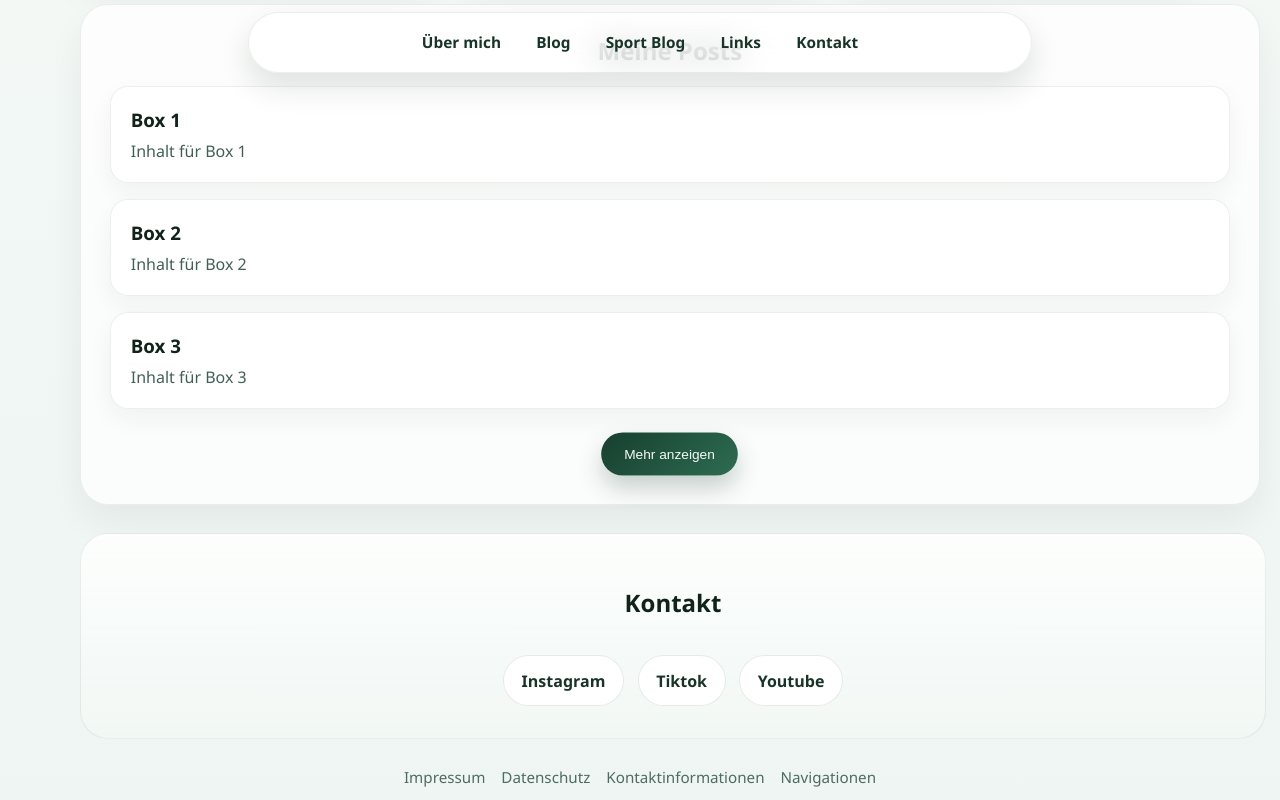
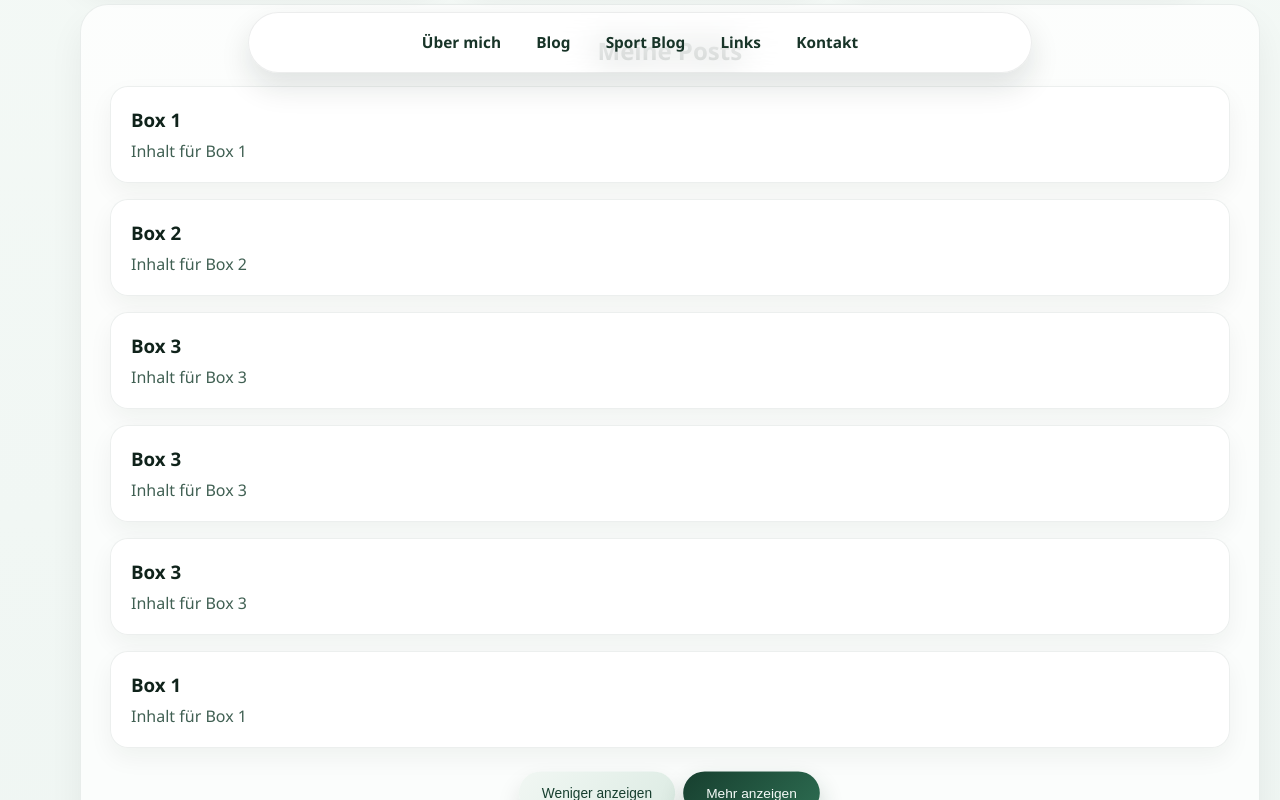
Before and after one commit to VossiDev09/One-pager-project, an Angular app: page / in a window 1280 px wide. Both pictures are taken after a click on the button "Mehr anzeigen". Shown: the part 854-1654 px from the top of the page. Built offline with nearby package versions, Linux system fonts and the light colour scheme.

Commit message:
feat: enhance blog component with animations and dynamic post display

```diff
--- a/src/app/app.config.ts
+++ b/src/app/app.config.ts
@@ -1,8 +1,5 @@
 import { ApplicationConfig, provideBrowserGlobalErrorListeners } from '@angular/core';
 
 export const appConfig: ApplicationConfig = {
-  providers: [
-    provideBrowserGlobalErrorListeners(),
-
-  ]
+  providers: [provideBrowserGlobalErrorListeners()],
 };
--- a/src/app/components/blog/blog.css
+++ b/src/app/components/blog/blog.css
@@ -24,12 +24,19 @@
 }
 
 .post-box {
+  --item-index: 0;
   background: rgba(255, 255, 255, 0.96);
   border: 1px solid rgba(24, 52, 40, 0.08);
   border-radius: 18px;
   padding: 1.25rem;
   box-shadow: 0 10px 24px rgba(16, 35, 27, 0.05);
   transition: transform 240ms ease, box-shadow 240ms ease;
+  animation: post-reveal 580ms calc(var(--item-index) * 90ms) cubic-bezier(0.2, 0.75, 0.25, 1) both;
+}
+
+.post-box.is-exiting {
+  animation: post-exit 5000ms cubic-bezier(0.4, 0, 0.2, 1) both;
+  pointer-events: none;
 }
 
 .post-box:hover,
@@ -48,9 +55,19 @@
   color: #406053;
 }
 
+.posts-actions {
+  margin-top: 1.5rem;
+  display: flex;
+  justify-content: center;
+  gap: 0.75rem;
+  flex-wrap: wrap;
+}
+
 .show-more {
-  display: block;
-  margin: 1.5rem auto 0;
+  display: inline-flex;
+  align-items: center;
+  justify-content: center;
+  margin: 0;
   padding: 0.85rem 1.4rem;
   border: 0;
   border-radius: 999px;
@@ -58,7 +75,7 @@
   color: #f5fbf8;
   box-shadow: 0 12px 24px rgba(23, 63, 47, 0.24);
   cursor: pointer;
-  transition: transform 220ms ease, box-shadow 220ms ease, filter 220ms ease;
+  transition: transform 220ms ease, box-shadow 220ms ease, filter 220ms ease, opacity 220ms ease;
   animation: pulse-soft 2.8s 1.2s ease-in-out infinite;
 }
 
@@ -69,6 +86,59 @@
   filter: brightness(1.03);
 }
 
+.show-more:active {
+  transform: translateY(1px) scale(0.985);
+  box-shadow: 0 8px 16px rgba(23, 63, 47, 0.2);
+}
+
+.show-less {
+  background: linear-gradient(135deg, #f1f7f3, #dcebe3);
+  color: #173f2f;
+  box-shadow: 0 12px 24px rgba(16, 35, 27, 0.12);
+  animation: pulse-soft 2.8s 1.2s ease-in-out infinite;
+}
+
+.show-less:hover,
+.show-less:focus-visible {
+  box-shadow: 0 16px 28px rgba(16, 35, 27, 0.18);
+  filter: brightness(1.01);
+}
+
+.show-less:active {
+  box-shadow: 0 8px 16px rgba(16, 35, 27, 0.14);
+}
+
+.show-less.is-exiting {
+  animation: none;
+  opacity: 0;
+  transform: translateY(-6px) scale(0.96);
+  pointer-events: none;
+}
+
+@keyframes post-reveal {
+  from {
+    opacity: 0;
+    transform: translateY(16px) scale(0.985);
+  }
+
+  to {
+    opacity: 1;
+    transform: translateY(0) scale(1);
+  }
+}
+
+@keyframes post-exit {
+  from {
+    opacity: 1;
+    transform: translateY(0) scale(1);
+  }
+
+  to {
+    opacity: 0;
+    transform: translateY(-10px) scale(0.96);
+  }
+}
+
 @media (max-width: 800px) {
   .posts-section {
     padding: 1.25rem;
--- a/src/app/components/blog/blog.html
+++ b/src/app/components/blog/blog.html
@@ -1,12 +1,32 @@
 <section class="posts-section" id="blog">
   <h2>Meine Posts</h2>
-  <div class="posts-container">
-    @for (post of posts(); track post.title) {
-      <article class="post-box">
+  <div
+    #postsContainer
+    class="posts-container"
+  >
+    @for (post of displayedPosts(); track $index) {
+      <article class="post-box" [class.is-exiting]="isPostExiting($index)" [style.--item-index]="$index">
         <h3>{{ post.title }}</h3>
         <p>{{ post.text }}</p>
       </article>
     }
   </div>
-  <button type="button" class="show-more">Mehr anzeigen</button>
+  @if (hasMorePosts() || shouldRenderLessButton()) {
+    <div class="posts-actions">
+      @if (shouldRenderLessButton()) {
+        <button
+          type="button"
+          class="show-more show-less"
+          [class.is-exiting]="isHidingLessButton() && !canShowLessPosts()"
+          [disabled]="exitingFromIndex() !== null"
+          (click)="showLess()"
+        >
+          Weniger anzeigen
+        </button>
+      }
+      @if (hasMorePosts()) {
+        <button type="button" class="show-more" (click)="showMore()">Mehr anzeigen</button>
+      }
+    </div>
+  }
 </section>
--- a/src/app/components/blog/blog.ts
+++ b/src/app/components/blog/blog.ts
@@ -1,4 +1,13 @@
-import { ChangeDetectionStrategy, Component, input } from '@angular/core';
+import {
+  ChangeDetectionStrategy,
+  Component,
+  ElementRef,
+  OnDestroy,
+  computed,
+  input,
+  signal,
+  viewChild,
+} from '@angular/core';
 import { Post } from '../../models/content';
 
 @Component({
@@ -7,6 +16,224 @@ import { Post } from '../../models/content';
   styleUrl: './blog.css',
   changeDetection: ChangeDetectionStrategy.OnPush,
 })
-export class Blog {
+export class Blog implements OnDestroy {
   readonly posts = input.required<readonly Post[]>();
+
+  private readonly step = 3;
+  private readonly lessButtonExitDurationMs = 260;
+  private readonly postExitDurationMs = 550;
+  private readonly containerResizeDurationMs = 620;
+  private resizeMeasurementFrameId: number | null = null;
+  private resizeCleanupTimerId: number | null = null;
+  private resizeTransitionHandler: ((event: TransitionEvent) => void) | null = null;
+  private lessButtonExitTimerId: number | null = null;
+  private postExitTimerId: number | null = null;
+  private readonly postsContainerRef = viewChild<ElementRef<HTMLDivElement>>('postsContainer');
+
+  protected readonly visibleCount = signal(this.step);
+  protected readonly isHidingLessButton = signal(false);
+  protected readonly exitingFromIndex = signal<number | null>(null);
+
+  protected readonly displayedPosts = computed(() =>
+    this.posts().slice(0, this.visibleCount())
+  );
+
+  protected readonly hasMorePosts = computed(
+    () => this.visibleCount() < this.posts().length
+  );
+
+  protected readonly canShowLessPosts = computed(
+    () => this.visibleCount() > this.step
+  );
+
+  protected readonly shouldRenderLessButton = computed(
+    () => this.canShowLessPosts() || this.isHidingLessButton()
+  );
+
+  protected showMore(): void {
+    this.cancelPostExitAnimation();
+    this.cancelLessButtonExit();
+
+    this.animateContainerResize(() => {
+      this.visibleCount.update((count) =>
+        Math.min(count + this.step, this.posts().length)
+      );
+    });
+  }
+
+  protected showLess(): void {
+    const currentCount = this.visibleCount();
+    const nextCount = Math.max(currentCount - this.step, this.step);
+
+    if (nextCount === currentCount || this.exitingFromIndex() !== null) {
+      return;
+    }
+
+    this.exitingFromIndex.set(nextCount);
+
+    if (this.postExitTimerId !== null) {
+      window.clearTimeout(this.postExitTimerId);
+    }
+
+    this.postExitTimerId = window.setTimeout(() => {
+      this.exitingFromIndex.set(null);
+      this.postExitTimerId = null;
+
+      this.animateContainerResize(() => {
+        this.visibleCount.set(nextCount);
+
+        if (nextCount === this.step) {
+          this.startLessButtonExit();
+        }
+      });
+    }, this.postExitDurationMs);
+  }
+
+  protected isPostExiting(index: number): boolean {
+    const exitStartIndex = this.exitingFromIndex();
+    return exitStartIndex !== null && index >= exitStartIndex;
+  }
+
+  private animateContainerResize(updateVisiblePosts: () => void): void {
+    const container = this.postsContainerRef()?.nativeElement;
+
+    if (!container) {
+      updateVisiblePosts();
+      return;
+    }
+
+    const startHeight = container.getBoundingClientRect().height;
+
+    updateVisiblePosts();
+
+    if (this.resizeMeasurementFrameId !== null) {
+      cancelAnimationFrame(this.resizeMeasurementFrameId);
+      this.resizeMeasurementFrameId = null;
+    }
+
+    this.resetContainerResizeState(container);
+
+    this.resizeMeasurementFrameId = requestAnimationFrame(() => {
+      this.resizeMeasurementFrameId = requestAnimationFrame(() => {
+        this.resizeMeasurementFrameId = null;
+        const endHeight = container.scrollHeight;
+
+        if (Math.abs(endHeight - startHeight) < 1) {
+          this.resetContainerResizeState(container);
+          return;
+        }
+
+        container.style.overflow = 'hidden';
+        container.style.height = `${startHeight}px`;
+        container.style.transition = `height ${this.containerResizeDurationMs}ms cubic-bezier(0.2, 0.75, 0.25, 1)`;
+
+        void container.offsetHeight;
+
+        let cleanedUp = false;
+        const finishResize = (): void => {
+          if (cleanedUp) {
+            return;
+          }
+
+          cleanedUp = true;
+          this.resetContainerResizeState(container);
+        };
+
+        this.clearResizeTransitionHandler(container);
+        this.resizeTransitionHandler = (event: TransitionEvent) => {
+          if (event.propertyName !== 'height') {
+            return;
+          }
+
+          finishResize();
+        };
+        container.addEventListener('transitionend', this.resizeTransitionHandler);
+
+        if (this.resizeCleanupTimerId !== null) {
+          window.clearTimeout(this.resizeCleanupTimerId);
+        }
+        this.resizeCleanupTimerId = window.setTimeout(
+          finishResize,
+          this.containerResizeDurationMs + 80
+        );
+
+        container.style.height = `${endHeight}px`;
+      });
+    });
+  }
+
+  private resetContainerResizeState(container: HTMLDivElement): void {
+    this.clearResizeTransitionHandler(container);
+
+    if (this.resizeCleanupTimerId !== null) {
+      window.clearTimeout(this.resizeCleanupTimerId);
+      this.resizeCleanupTimerId = null;
+    }
+
+    container.style.removeProperty('height');
+    container.style.removeProperty('overflow');
+    container.style.removeProperty('transition');
+  }
+
+  private clearResizeTransitionHandler(container: HTMLDivElement): void {
+    if (!this.resizeTransitionHandler) {
+      return;
+    }
+
+    container.removeEventListener('transitionend', this.resizeTransitionHandler);
+    this.resizeTransitionHandler = null;
+  }
+
+  private startLessButtonExit(): void {
+    this.isHidingLessButton.set(true);
+
+    if (this.lessButtonExitTimerId !== null) {
+      window.clearTimeout(this.lessButtonExitTimerId);
+    }
+
+    this.lessButtonExitTimerId = window.setTimeout(() => {
+      this.isHidingLessButton.set(false);
+      this.lessButtonExitTimerId = null;
+    }, this.lessButtonExitDurationMs);
+  }
+
+  private cancelLessButtonExit(): void {
+    if (this.lessButtonExitTimerId !== null) {
+      window.clearTimeout(this.lessButtonExitTimerId);
+      this.lessButtonExitTimerId = null;
+    }
+
+    this.isHidingLessButton.set(false);
+  }
+
+  private cancelPostExitAnimation(): void {
+    if (this.postExitTimerId !== null) {
+      window.clearTimeout(this.postExitTimerId);
+      this.postExitTimerId = null;
+    }
+
+    this.exitingFromIndex.set(null);
+  }
+
+  ngOnDestroy(): void {
+    if (this.resizeMeasurementFrameId !== null) {
+      cancelAnimationFrame(this.resizeMeasurementFrameId);
+    }
+
+    const container = this.postsContainerRef()?.nativeElement;
+    if (container) {
+      this.resetContainerResizeState(container);
+    } else if (this.resizeCleanupTimerId !== null) {
+      window.clearTimeout(this.resizeCleanupTimerId);
+      this.resizeCleanupTimerId = null;
+    }
+
+    if (this.lessButtonExitTimerId !== null) {
+      window.clearTimeout(this.lessButtonExitTimerId);
+    }
+
+    if (this.postExitTimerId !== null) {
+      window.clearTimeout(this.postExitTimerId);
+    }
+  }
 }
--- a/src/app/data/site-content.ts
+++ b/src/app/data/site-content.ts
@@ -33,6 +33,18 @@ export const POSTS: readonly Post[] = [
   { title: 'Box 1', text: 'Inhalt für Box 1' },
   { title: 'Box 2', text: 'Inhalt für Box 2' },
   { title: 'Box 3', text: 'Inhalt für Box 3' },
+  { title: 'Box 3', text: 'Inhalt für Box 3' },
+  { title: 'Box 3', text: 'Inhalt für Box 3' },
+    { title: 'Box 1', text: 'Inhalt für Box 1' },
+  { title: 'Box 2', text: 'Inhalt für Box 2' },
+  { title: 'Box 3', text: 'Inhalt für Box 3' },
+  { title: 'Box 3', text: 'Inhalt für Box 3' },
+  { title: 'Box 3', text: 'Inhalt für Box 3' },
+    { title: 'Box 1', text: 'Inhalt für Box 1' },
+  { title: 'Box 2', text: 'Inhalt für Box 2' },
+  { title: 'Box 3', text: 'Inhalt für Box 3' },
+  { title: 'Box 3', text: 'Inhalt für Box 3' },
+  { title: 'Box 3', text: 'Inhalt für Box 3' },
 ];
 
 export const SOCIAL_LINKS: readonly SocialLink[] = [
```
